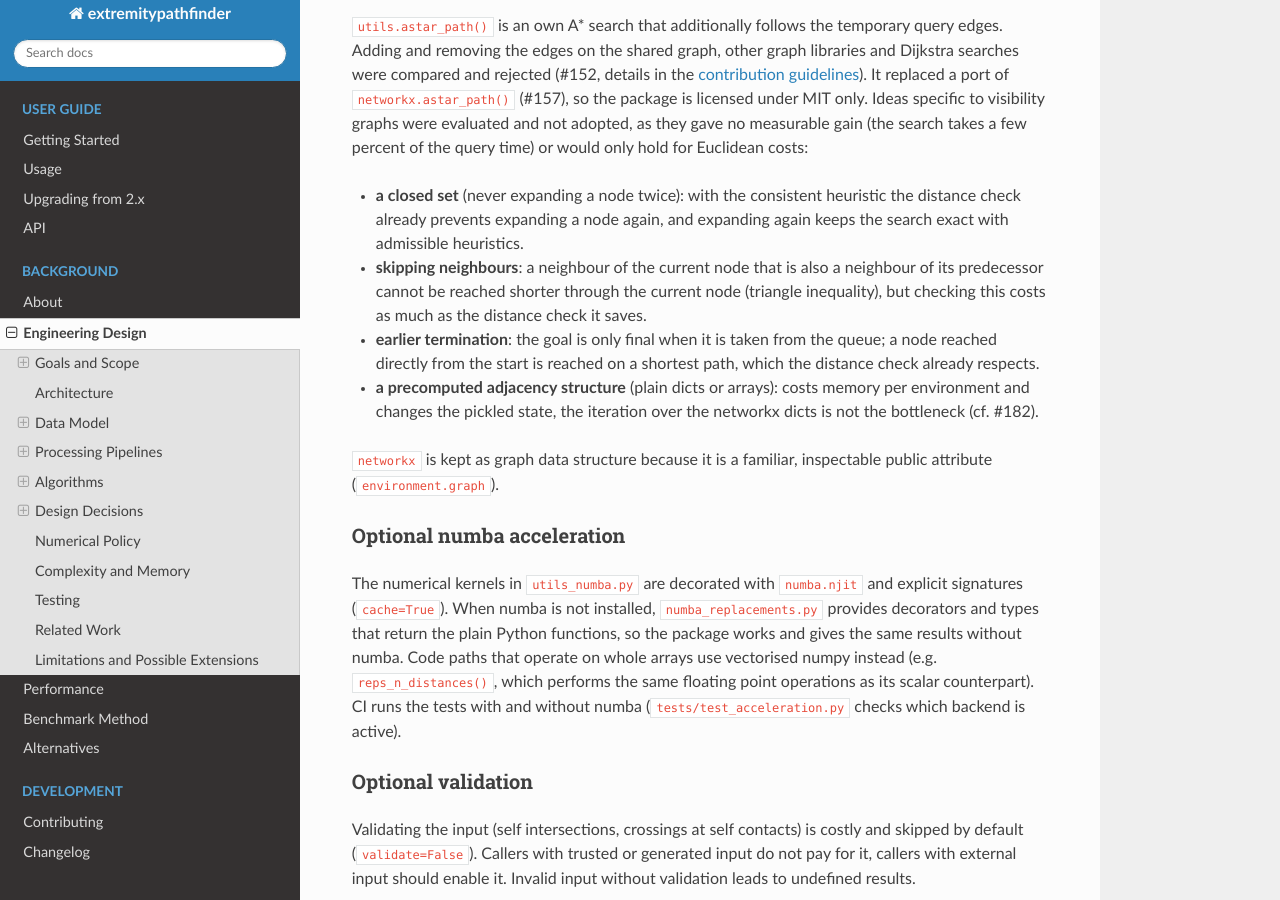
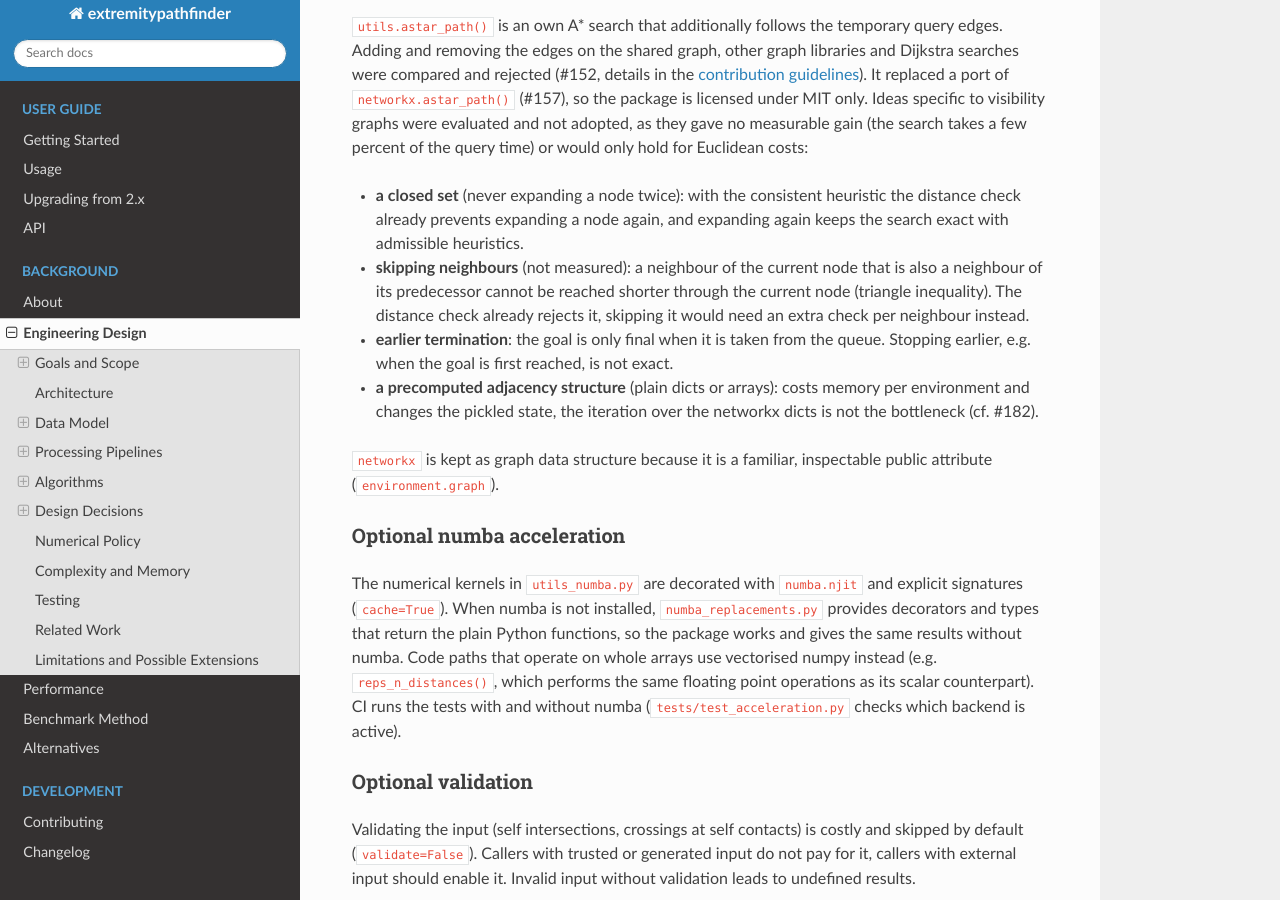
Before and after one commit to jannikmi/extremitypathfinder, a Sphinx documentation site: the page built from docs/8_design.rst, in a window 1280 px wide and 900 px high, scrolled down 14118 px. Built offline with Sphinx 7.4.7 and the Read the Docs theme 3.1.0, drawn with Linux system fonts in a browser that asks for light colours.

Commit message:
Review findings: licensing rule in the invariants, qualitative claims, decision link
- invariants.md keeps the licensing rule (MIT only, no copied code), AGENTS.md points to it
- performance.md and the design page: no exact timings, unmeasured ideas marked as such
- decision log: link to the maintainer decision in #157
- astar_path(): the source is pushed with priority 0, the heuristic is not called for it

Co-Authored-By: Claude Opus 5.5 <noreply@anthropic.com>
Claude-Session: https://claude.ai/code/session_01XJqV779gbt3eRDzdQ9rXej

```diff
--- a/docs/8_design.rst
+++ b/docs/8_design.rst
@@ -631,11 +631,11 @@ Ideas specific to visibility graphs were evaluated and not adopted, as they gave
 
 - **a closed set** (never expanding a node twice): with the consistent heuristic the distance check already
   prevents expanding a node again, and expanding again keeps the search exact with admissible heuristics.
-- **skipping neighbours**: a neighbour of the current node that is also a neighbour of its predecessor
-  cannot be reached shorter through the current node (triangle inequality),
-  but checking this costs as much as the distance check it saves.
-- **earlier termination**: the goal is only final when it is taken from the queue;
-  a node reached directly from the start is reached on a shortest path, which the distance check already respects.
+- **skipping neighbours** (not measured): a neighbour of the current node that is also a neighbour of its predecessor
+  cannot be reached shorter through the current node (triangle inequality). The distance check already rejects it,
+  skipping it would need an extra check per neighbour instead.
+- **earlier termination**: the goal is only final when it is taken from the queue.
+  Stopping earlier, e.g. when the goal is first reached, is not exact.
 - **a precomputed adjacency structure** (plain dicts or arrays): costs memory per environment and changes the pickled
   state, the iteration over the networkx dicts is not the bottleneck (cf. #182).
 
```
Also changed, not shown: AGENTS.md (+1 -1 lines), docs/contributing/decisions.md (+1 -1 lines), docs/contributing/invariants.md (+2 -1 lines), docs/contributing/performance.md (+2 -2 lines), 2 other files.
